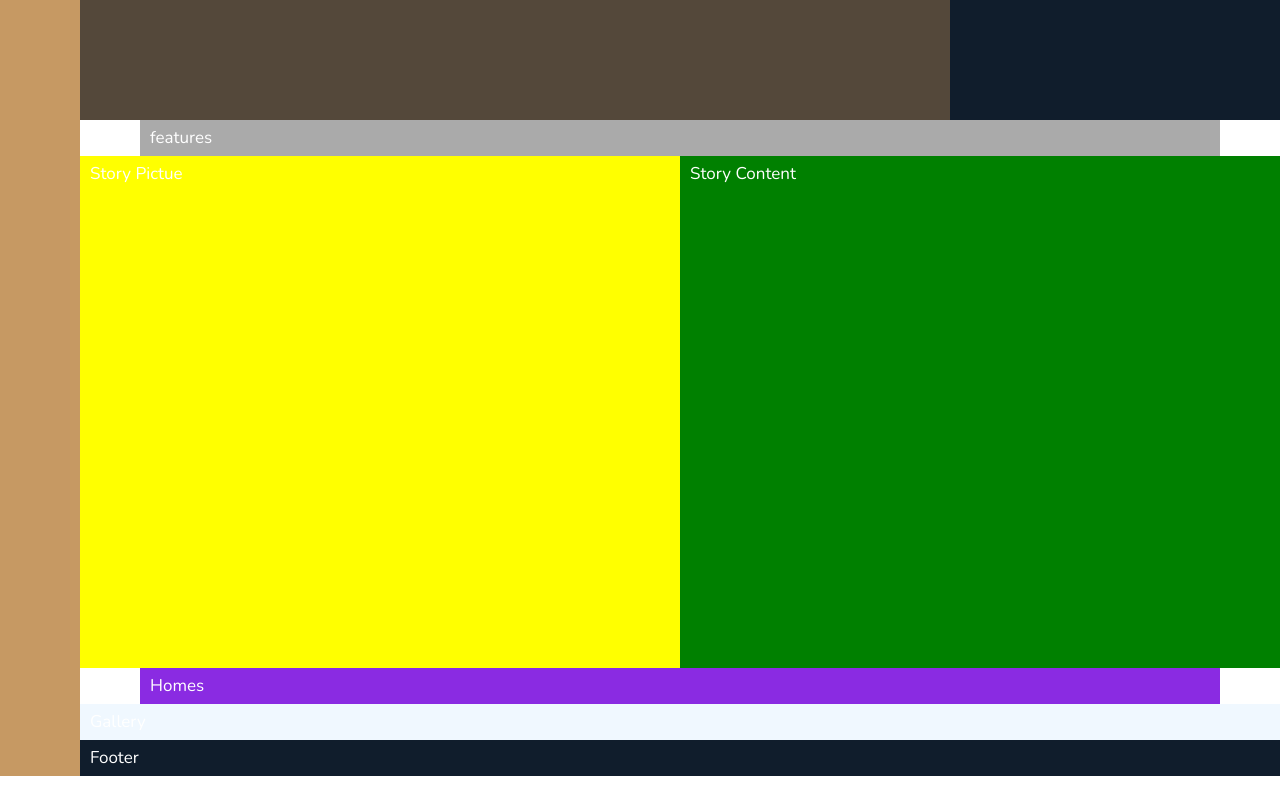
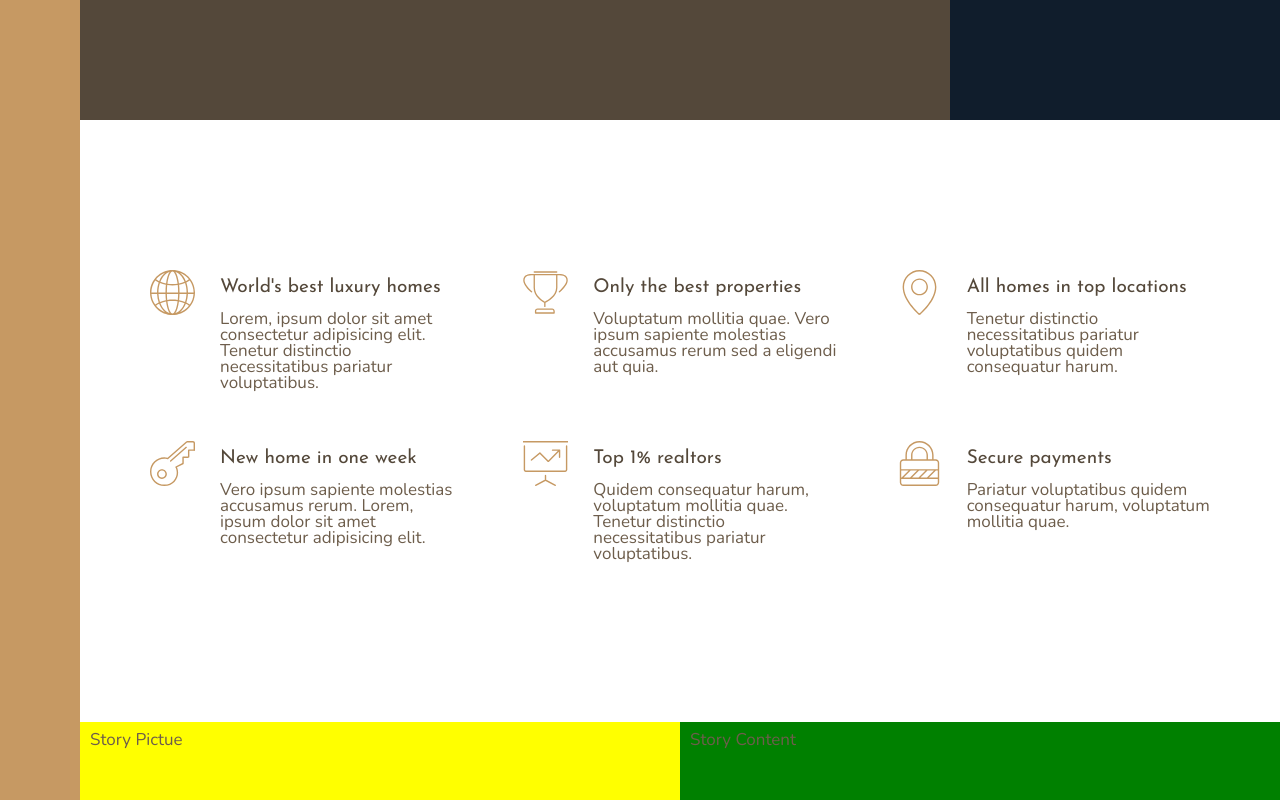
Before and after one commit to IyanTheekshana/frontend-project-three, a website: page index.html in a window 1280 px wide. Shown: the part 520-1320 px from the top of the page. Before the commit the page ends 1296 px from the top, so only its background shows below. Drawn offline with nearby package versions, Linux system fonts and the light colour scheme.

Commit message:
implemented features section

```diff
--- a/index.html
+++ b/index.html
@@ -18,7 +18,68 @@
     <div class="sidebar">sidebar</div>
     <header class="header">header</header>
     <div class="realtors">Top 3 realtors</div>
-    <section class="features">features</section>
+    <section class="features">
+      <div class="feature">
+        <svg class="feature__icon">
+          <use xlink:href="img/sprite.svg#icon-global"></use>
+        </svg>
+        <h4 class="heading-4 heading-4--dark">World's best luxury homes</h4>
+        <p class="feature__text">
+          Lorem, ipsum dolor sit amet consectetur adipisicing elit. Tenetur
+          distinctio necessitatibus pariatur voluptatibus.
+        </p>
+      </div>
+      <div class="feature">
+        <svg class="feature__icon">
+          <use xlink:href="img/sprite.svg#icon-trophy"></use>
+        </svg>
+        <h4 class="heading-4 heading-4--dark">Only the best properties</h4>
+        <p class="feature__text">
+          Voluptatum mollitia quae. Vero ipsum sapiente molestias accusamus
+          rerum sed a eligendi aut quia.
+        </p>
+      </div>
+      <div class="feature">
+        <svg class="feature__icon">
+          <use xlink:href="img/sprite.svg#icon-map-pin"></use>
+        </svg>
+        <h4 class="heading-4 heading-4--dark">All homes in top locations</h4>
+        <p class="feature__text">
+          Tenetur distinctio necessitatibus pariatur voluptatibus quidem
+          consequatur harum.
+        </p>
+      </div>
+      <div class="feature">
+        <svg class="feature__icon">
+          <use xlink:href="img/sprite.svg#icon-key"></use>
+        </svg>
+        <h4 class="heading-4 heading-4--dark">New home in one week</h4>
+        <p class="feature__text">
+          Vero ipsum sapiente molestias accusamus rerum. Lorem, ipsum dolor sit
+          amet consectetur adipisicing elit.
+        </p>
+      </div>
+      <div class="feature">
+        <svg class="feature__icon">
+          <use xlink:href="img/sprite.svg#icon-presentation"></use>
+        </svg>
+        <h4 class="heading-4 heading-4--dark">Top 1% realtors</h4>
+        <p class="feature__text">
+          Quidem consequatur harum, voluptatum mollitia quae. Tenetur distinctio
+          necessitatibus pariatur voluptatibus.
+        </p>
+      </div>
+      <div class="feature">
+        <svg class="feature__icon">
+          <use xlink:href="img/sprite.svg#icon-lock"></use>
+        </svg>
+        <h4 class="heading-4 heading-4--dark">Secure payments</h4>
+        <p class="feature__text">
+          Pariatur voluptatibus quidem consequatur harum, voluptatum mollitia
+          quae.
+        </p>
+      </div>
+    </section>
     <div class="story__pictures">Story Pictue</div>
     <div class="story__content">Story Content</div>
     <section class="homes">Homes</section>
--- a/sass/_base.scss
+++ b/sass/_base.scss
@@ -39,13 +39,13 @@ body {
   grid-template-rows: 80vh min-content 40vw repeat(3, min-content);
   grid-template-columns:
     [sidebar-start]8rem [sidebar-end full-start] minmax(6rem, 1fr)
-    [center-start]repeat(8, [col-start] minmax(min-content, 14rem) [col-end])
+    [center-start] repeat(8, [col-start] minmax(min-content, 14rem) [col-end])
     [center-end] minmax(6rem, 1fr) [full-end];
 
   //TEST
   & > * {
     font-size: 1.7rem;
-    color: white;
+
     padding: 1rem;
   }
 }
--- a/sass/_features.scss
+++ b/sass/_features.scss
@@ -1,4 +1,29 @@
 .features {
-  background-color: $color-grey-light-2;
   grid-column: center-start/center-end;
+  margin: 15rem 0;
+
+  display: grid;
+  // grid-template-columns: repeat(3, 1fr);
+  grid-template-columns: repeat(auto-fit, minmax(25rem, 1fr));
+  grid-gap: 6rem;
+  align-items: start;
 }
+
+.feature {
+  display: grid;
+  grid-template-columns: min-content 1fr;
+  grid-row-gap: 1.5rem;
+  grid-column-gap: 2.5rem;
+
+  &__icon {
+    fill: $color-primary;
+    width: 4.5rem;
+    height: 4.5rem;
+    grid-row: 1 / span 2;
+    transform: translateY(-1rem);
+  }
+
+  &__text {
+    font-size: 1.7rem;
+  }
+}
--- a/sass/_typography.scss
+++ b/sass/_typography.scss
@@ -0,0 +1,29 @@
+%heading {
+  font-family: $font-display;
+  font-weight: 400;
+}
+
+.heading-1 {
+  @extend %heading;
+}
+
+.heading-2 {
+  @extend %heading;
+}
+
+.heading-3 {
+  @extend %heading;
+}
+
+.heading-4 {
+  @extend %heading;
+  font-size: 1.9rem;
+
+  &--light {
+    color: $color-grey-light-2;
+  }
+
+  &--dark {
+    color: $color-grey-dark-1;
+  }
+}
```
Also changed, not shown: css/style.css.
